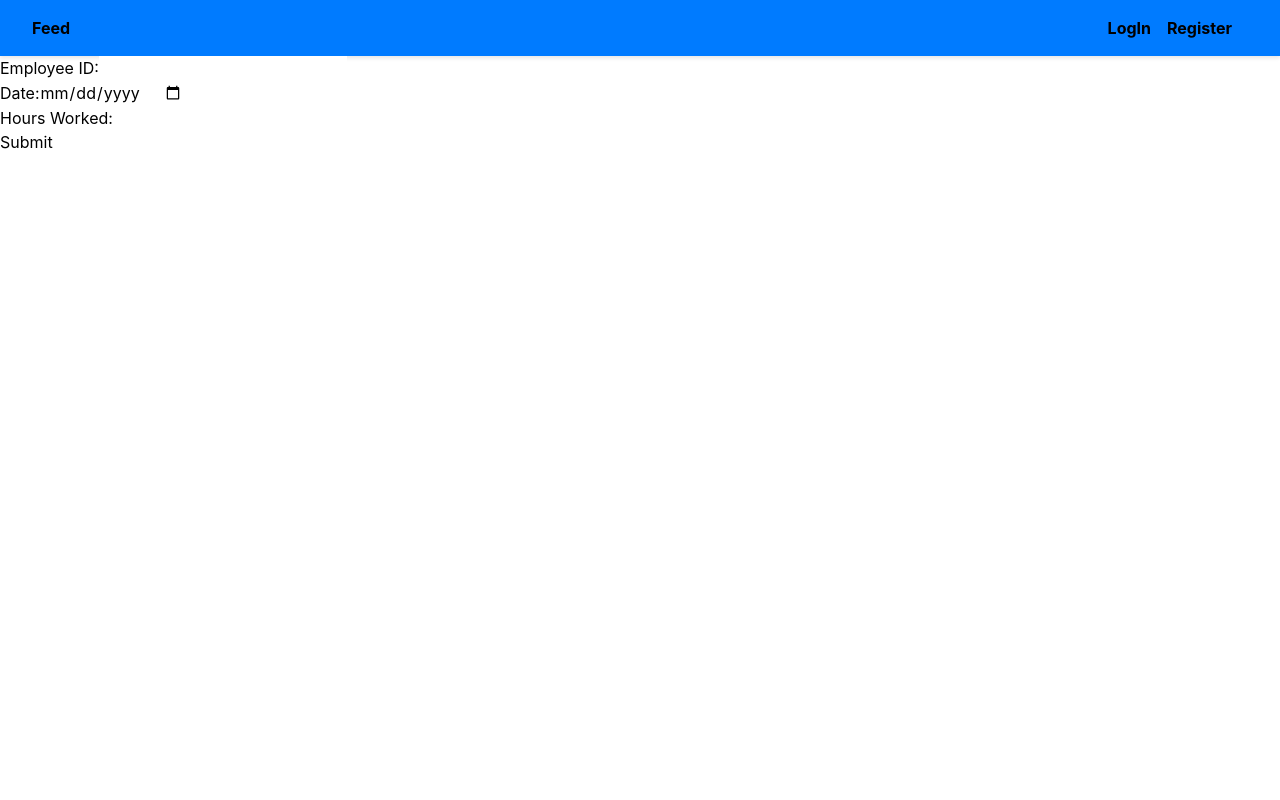
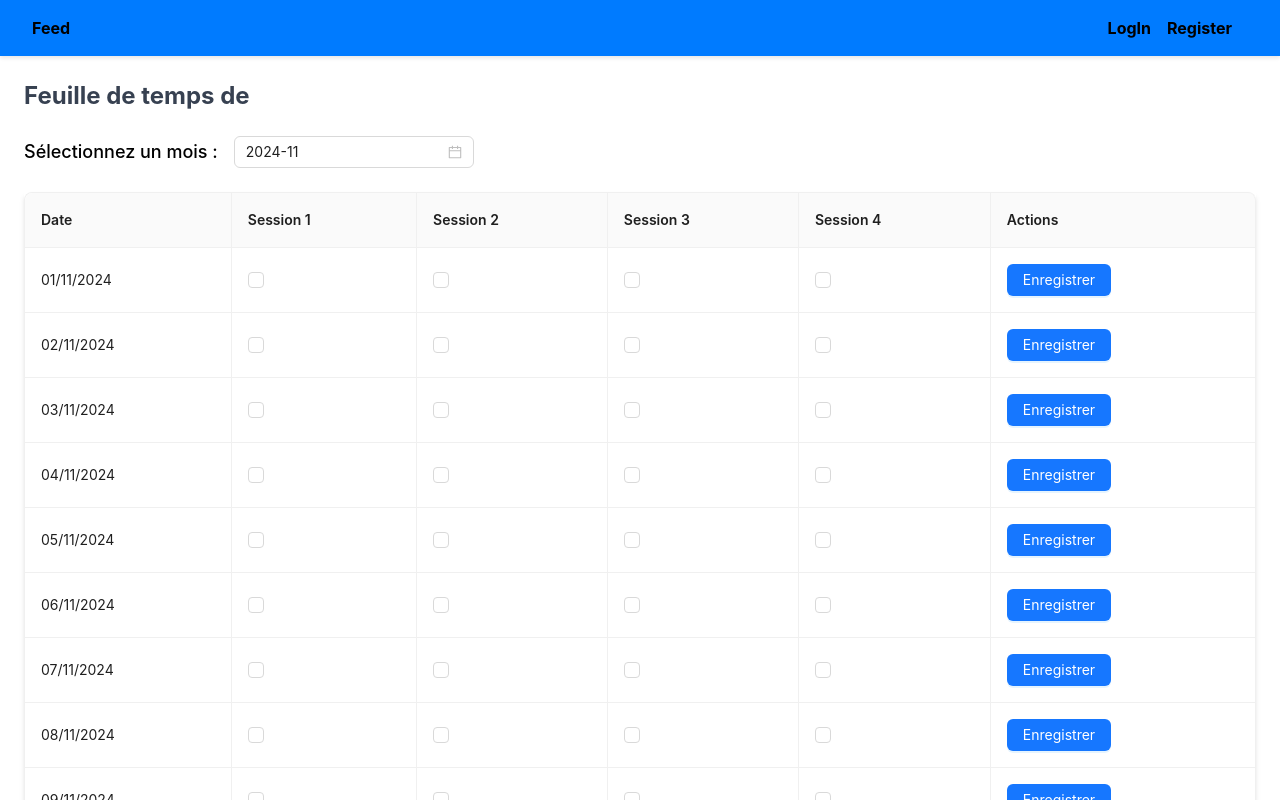
Before and after one commit to IhebCheikh/rh-management, a React (Create React App) app: page /employee/timesheet in a window 1280 px wide. Shown: the top 800 px of the page. Built offline with nearby package versions, Linux system fonts and the light colour scheme.

Commit message:
TimeSheet empl

```diff
--- a/package.json
+++ b/package.json
@@ -9,7 +9,9 @@
     "@testing-library/jest-dom": "^5.17.0",
     "@testing-library/react": "^13.4.0",
     "@testing-library/user-event": "^13.5.0",
+    "antd": "^5.22.6",
     "axios": "^1.7.7",
+    "dayjs": "^1.11.13",
     "jwt-decode": "^4.0.0",
     "react": "^18.3.1",
     "react-dom": "^18.3.1",
--- a/src/components/EmployeePerformance.js
+++ b/src/components/EmployeePerformance.js
@@ -9,7 +9,11 @@ const EmployeePerformance = () => {
         const fetchReviews = async () => {
             try {
                 const data = await getEmployeeReviews(employeeId);
-                setReviews(data);
+                // Trier les évaluations par date décroissante (plus récente en premier)
+                const sortedReviews = data.sort(
+                    (a, b) => new Date(b.reviewDate) - new Date(a.reviewDate)
+                );
+                setReviews(sortedReviews);
             } catch (error) {
                 console.error('Erreur lors de la récupération des évaluations :', error);
             }
@@ -18,15 +22,18 @@ const EmployeePerformance = () => {
     }, [employeeId]);
 
     return (
-        <div>
-            <h1>Mes évaluations de performance</h1>
+        <div className="p-4">
+            <h1 className="text-2xl font-semibold mb-4">Mes évaluations de performance</h1>
             {reviews.length === 0 ? (
-                <p>Vous n'avez pas encore d'évaluations.</p>
+                <p className="text-gray-500">Vous n'avez pas encore d'évaluations.</p>
             ) : (
                 reviews.map((review) => (
-                    <div key={review._id} style={{ border: '1px solid #ccc', padding: '10px', margin: '10px' }}>
-                        <p><strong>Période :</strong> {review.reviewPeriod}</p>
+                    <div key={review._id} className="border border-gray-300 p-4 mb-4 rounded-lg shadow-sm">
+                        <p className="font-semibold"><strong>Période :</strong> {review.reviewPeriod}</p>
                         <p><strong>Commentaires :</strong> {review.comments}</p>
+                        <p><strong>Nom de l'évaluateur :</strong> {review.reviewerName}</p>
+                        <p><strong>Score :</strong> {review.scores}</p>
+                        <p><strong>Date :</strong> {new Date(review.reviewPeriod).toLocaleDateString()}</p>
                     </div>
                 ))
             )}
--- a/src/components/EmployeeTimeSheet.js
+++ b/src/components/EmployeeTimeSheet.js
@@ -1,53 +1,191 @@
-import React, { useState } from 'react';
+import React, { useState, useEffect } from 'react';
+import { DatePicker, Table, Button, Checkbox } from 'antd';
+import dayjs from 'dayjs';
 import axios from 'axios';
 
 const TimeSheetForm = () => {
+    const [employeeName, setEmployeeName] = useState('');
     const [employeeId, setEmployeeId] = useState('');
-    const [date, setDate] = useState('');
-    const [hoursWorked, setHoursWorked] = useState('');
+    const [selectedMonth, setSelectedMonth] = useState(dayjs());
+    const [weeks, setWeeks] = useState([]);
+    const [existingTimeSheets, setExistingTimeSheets] = useState({});
 
-    const handleSubmit = async (e) => {
-        e.preventDefault();
+    // Récupération des informations de l'employé
+    useEffect(() => {
+        const employee = JSON.parse(localStorage.getItem('user'));
+        if (employee) {
+            setEmployeeName(employee.name);
+            setEmployeeId(employee.id);
+        }
+    }, []);
+
+    // Charger les feuilles de temps existantes
+    const loadTimeSheets = async () => {
         try {
-            const response = await axios.post('http://localhost:3000/time-sheets/create', {
-                employeeId,
-                date,
-                hoursWorked,
-            });
-            alert('Feuille de temps ajoutée avec succès');
+            const response = await axios.get(`http://localhost:3001/time-sheets?employeeId=${employeeId}&month=${selectedMonth.format('YYYY-MM')}`);
+            console.log(response);
+            const timeSheetsMap = response.data.reduce((acc, timeSheet) => {
+                acc[timeSheet.date] = timeSheet;
+                return acc;
+            }, {});
+            setExistingTimeSheets(timeSheetsMap);
+            updateWeeksWithExistingData(timeSheetsMap); // Mettre à jour les semaines avec les données existantes
         } catch (error) {
-            console.error('Erreur lors de l\'ajout de la feuille de temps', error);
+            console.error('Erreur lors du chargement des feuilles de temps :', error);
         }
     };
 
+    // Mettre à jour les semaines avec les données des feuilles de temps existantes
+    const updateWeeksWithExistingData = (timeSheetsMap) => {
+        const updatedWeeks = weeks.map(week =>
+            week.map(day => {
+                const timeSheet = timeSheetsMap[day.date];
+                if (timeSheet) {
+                    return {
+                        ...day,
+                        sessions: [
+                            timeSheet.session1,
+                            timeSheet.session2,
+                            timeSheet.session3,
+                            timeSheet.session4,
+                        ],
+                    };
+                }
+                return day;
+            })
+        );
+        setWeeks(updatedWeeks);
+    };
+
+    // Charger les feuilles de temps au changement de mois ou d'employé
+    useEffect(() => {
+        if (employeeId) {
+            loadTimeSheets();
+        }
+    }, [employeeId, selectedMonth]);
+
+    // Génération des semaines du mois
+    const generateWeeks = (month) => {
+        const startOfMonth = dayjs(month).startOf('month');
+        const endOfMonth = dayjs(month).endOf('month');
+        const weeks = [];
+
+        let currentWeekStart = startOfMonth.startOf('week');
+        while (currentWeekStart.isBefore(endOfMonth)) {
+            const week = Array.from({ length: 7 }, (_, i) => {
+                const currentDate = currentWeekStart.add(i, 'day');
+                return currentDate.isSame(month, 'month')
+                    ? { date: currentDate.toISOString(), sessions: [false, false, false, false] }
+                    : null;
+            }).filter((date) => date);
+
+            weeks.push(week);
+            currentWeekStart = currentWeekStart.add(7, 'day');
+        }
+
+        setWeeks(weeks);
+    };
+
+    useEffect(() => {
+        generateWeeks(selectedMonth);
+    }, [selectedMonth]);
+
+    // Gestion des changements dans les cases à cocher
+    const handleCheckboxChange = (dayIndex, sessionIndex) => {
+        const updatedWeeks = [...weeks];
+        const weekIndex = Math.floor(dayIndex / 7);
+        const dayInWeekIndex = dayIndex % 7;
+
+        updatedWeeks[weekIndex][dayInWeekIndex].sessions[sessionIndex] =
+            !updatedWeeks[weekIndex][dayInWeekIndex].sessions[sessionIndex];
+
+        setWeeks(updatedWeeks);
+    };
+
+    // Soumission des données pour une seule date
+    const handleSaveOrUpdate = async (day) => {
+        const timeSheet = {
+            employeeId,
+            employeeName,
+            date: day.date,
+            session1: day.sessions[0],
+            session2: day.sessions[1],
+            session3: day.sessions[2],
+            session4: day.sessions[3],
+        };
+
+        try {
+            if (existingTimeSheets[day.date]) {
+                await axios.put(`http://localhost:3001/time-sheets/update/${existingTimeSheets[day.date]._id}`, {
+                    session1: day.sessions[0],
+                    session2: day.sessions[1],
+                    session3: day.sessions[2],
+                    session4: day.sessions[3],
+                });
+            } else {
+                await axios.post('http://localhost:3001/time-sheets/create', timeSheet);
+            }
+            loadTimeSheets(); // Recharger les données après chaque opération
+        } catch (error) {
+            console.error('Erreur lors de l\'enregistrement/mise à jour de la feuille de temps :', error);
+        }
+    };
+
+    // Colonnes du tableau
+    const columns = [
+        {
+            title: 'Date',
+            dataIndex: 'date',
+            key: 'date',
+            render: (date) => dayjs(date).format('DD/MM/YYYY'),
+        },
+        ...Array.from({ length: 4 }).map((_, sessionIndex) => ({
+            title: `Session ${sessionIndex + 1}`,
+            key: `session${sessionIndex + 1}`,
+            render: (_, record, dayIndex) => (
+                <Checkbox
+                    checked={record.sessions[sessionIndex]}
+                    onChange={() => handleCheckboxChange(dayIndex, sessionIndex)}
+                />
+            ),
+        })),
+        {
+            title: 'Actions',
+            key: 'actions',
+            render: (_, record) => (
+                <Button type="primary" onClick={() => handleSaveOrUpdate(record)}>
+                    {existingTimeSheets[record.date] ? 'Mettre à jour' : 'Enregistrer'}
+                </Button>
+            ),
+        },
+    ];
+
+    const data = weeks.flat().map((day, index) => ({
+        key: index,
+        date: day.date,
+        sessions: day.sessions,
+    }));
+
     return (
-        <form onSubmit={handleSubmit}>
-            <div>
-                <label>Employee ID:</label>
-                <input
-                    type="text"
-                    value={employeeId}
-                    onChange={(e) => setEmployeeId(e.target.value)}
+        <div className="p-6 space-y-6">
+            <h1 className="text-2xl font-bold text-gray-700">{`Feuille de temps de ${employeeName}`}</h1>
+            <div className="flex items-center space-x-4">
+                <label className="text-lg font-medium">Sélectionnez un mois :</label>
+                <DatePicker
+                    picker="month"
+                    value={selectedMonth}
+                    onChange={(date) => setSelectedMonth(dayjs(date))}
+                    className="w-60"
                 />
             </div>
-            <div>
-                <label>Date:</label>
-                <input
-                    type="date"
-                    value={date}
-                    onChange={(e) => setDate(e.target.value)}
-                />
-            </div>
-            <div>
-                <label>Hours Worked:</label>
-                <input
-                    type="number"
-                    value={hoursWorked}
-                    onChange={(e) => setHoursWorked(e.target.value)}
-                />
-            </div>
-            <button type="submit">Submit</button>
-        </form>
+            <Table
+                dataSource={data}
+                columns={columns}
+                pagination={false}
+                bordered
+                className="shadow-md"
+            />
+        </div>
     );
 };
 
```
Also changed, not shown: 1 other file (tests, documents, lock files or other folders).
